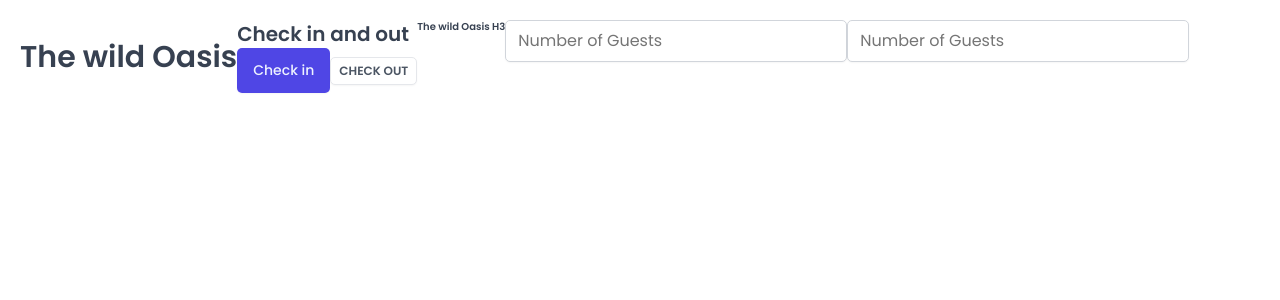
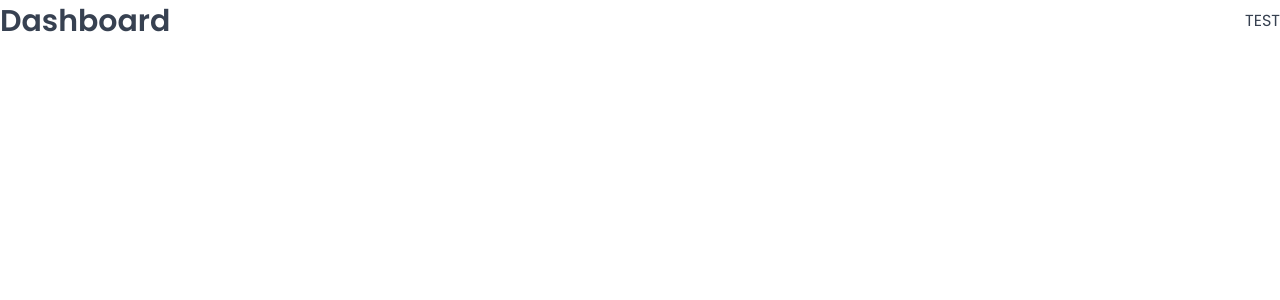
Before and after one commit to DzoniBatana/the-wild-oasis, a React (Vite) app: page /dashboard in a window 1280 px wide. Shown: the top 300 px of the page. Built offline with nearby package versions, Linux system fonts and the light colour scheme; a web font is replaced by a local one.

Commit message:
Update pages/Routes/Route/BrowserRouter

```diff
--- a/package.json
+++ b/package.json
@@ -12,6 +12,7 @@
   "dependencies": {
     "react": "^18.2.0",
     "react-dom": "^18.2.0",
+    "react-router-dom": "^6.26.0",
     "styled-components": "^6.1.12"
   },
   "devDependencies": {
--- a/src/App.jsx
+++ b/src/App.jsx
@@ -1,46 +1,33 @@
-import styled from "styled-components";
+import { BrowserRouter, Navigate, Route, Routes } from "react-router-dom";
+
 import GlobalStyles from "./styles/GlobalStyles";
-import Button from "./ui/Button";
-import Input from "./ui/Input";
-import Heading from "./ui/Heading";
-import Row from "./ui/Row";
-
-//styled componets styling
-
-const StyledApp = styled.div`
-  padding: 20px;
-`;
+import Dashboard from "./pages/Dashboard";
+import Bookings from "./pages/Bookings";
+import Users from "./pages/Users";
+import Cabins from "./pages/Cabins";
+import Settings from "./pages/Settings";
+import Account from "./pages/Account";
+import Login from "./pages/Login";
+import PageNotFound from "./pages/PageNotFound";
 
 function App() {
   return (
     <>
       <GlobalStyles />
-      <StyledApp>
-        <Row>
-          <Row type="horizontal">
-            <Heading as="h1">The wild Oasis</Heading>
-            <div>
-              <Heading as="h2">Check in and out</Heading>
-              <Button onClick={() => alert("Cekirao si se!")}>Check in</Button>
-              <Button
-                variation="secondary"
-                size="small"
-                onClick={() => alert("Odjavio si se!")}
-              >
-                Check out
-              </Button>
-            </div>
-          </Row>
+      <BrowserRouter>
+        <Routes>
+          <Route index element={<Navigate replace to="dashboard" />} />
+          <Route path="dashboard" element={<Dashboard />} />
 
-          <Row>
-            <Heading as="h3">The wild Oasis H3</Heading>
-            <form>
-              <Input type="number" placeholder="Number of Guests"></Input>
-              <Input type="number" placeholder="Number of Guests"></Input>
-            </form>
-          </Row>
-        </Row>
-      </StyledApp>
+          <Route path="bookings" element={<Bookings />} />
+          <Route path="users" element={<Users />} />
+          <Route path="cabins" element={<Cabins />} />
+          <Route path="settings" element={<Settings />} />
+          <Route path="account" element={<Account />} />
+          <Route path="login" element={<Login />} />
+          <Route path="*" element={<PageNotFound />} />
+        </Routes>
+      </BrowserRouter>
     </>
   );
 }
```
Also changed, not shown: 1 other file (tests, documents, lock files or other folders).
